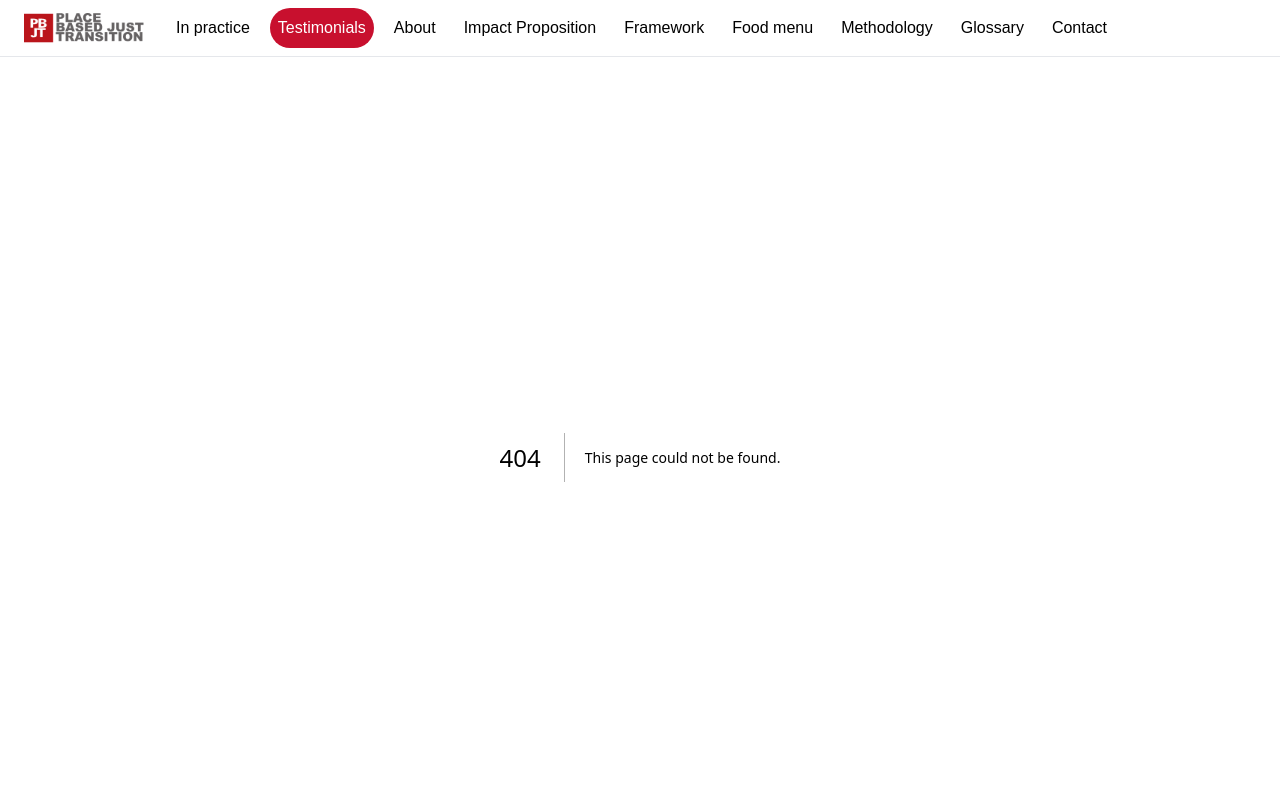
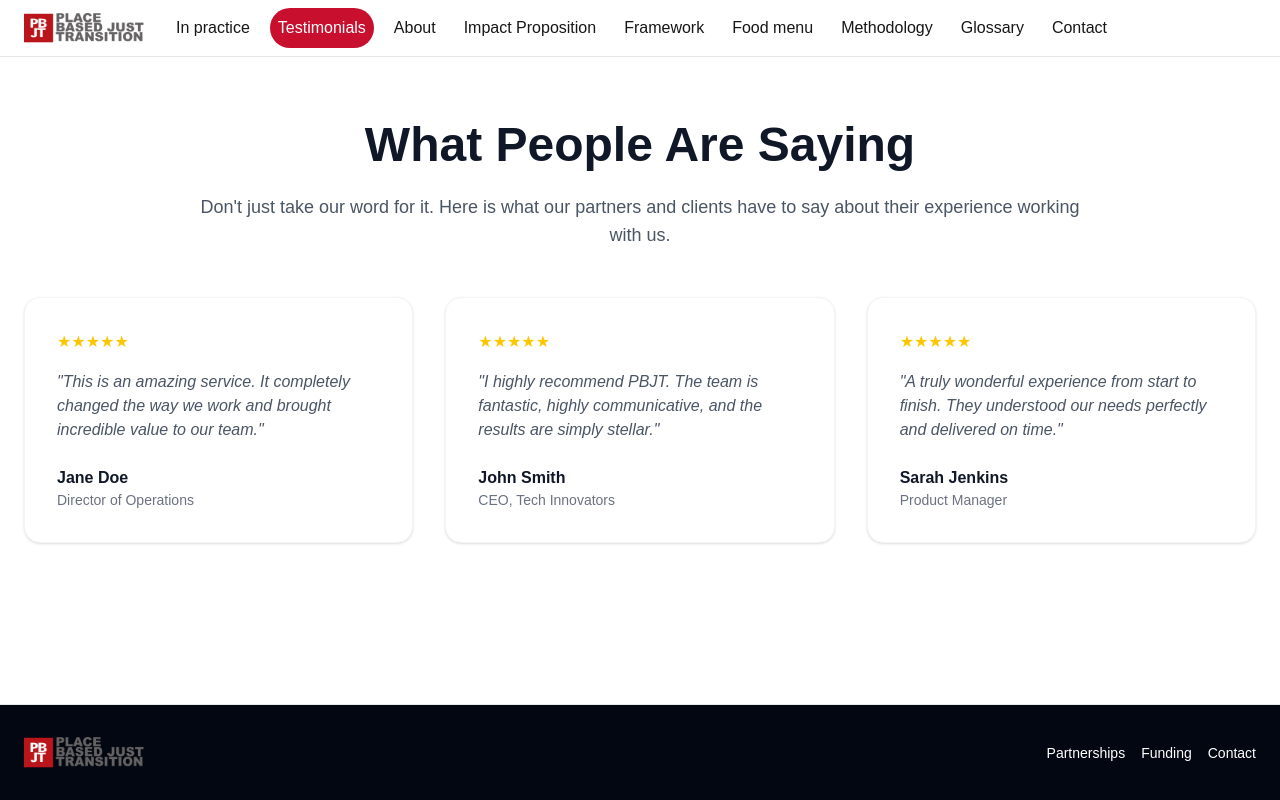
Before and after one commit to muhammed-bilal-uxd/new-pbjt-web-app, a Next.js app: page /testimonials in a window 1280 px wide. Before the commit this address had no page. Shown: the top 800 px of the page. Built offline with nearby package versions, Linux system fonts and the light colour scheme.

Commit message:
feat: footer update
Signed-off-by: bilal <mail2muhammedbilal@gmail.com>

```diff
--- /dev/null
+++ b/src/app/about/page.tsx
@@ -0,0 +1,34 @@
+export default function AboutPage() {
+  return (
+    <div className="container mx-auto px-6 py-16">
+      <div className="max-w-3xl mx-auto">
+        <h1 className="text-4xl md:text-5xl font-bold text-gray-900 dark:text-white mb-8 text-center">
+          About PBJT
+        </h1>
+
+        <div className="prose prose-lg dark:prose-invert max-w-none text-gray-600 dark:text-gray-300 space-y-6">
+          <p className="text-xl leading-relaxed">
+            Welcome to PBJT. We are dedicated to providing the best service possible to our clients, with a focus on innovation, impact, and excellence.
+          </p>
+
+          <p>
+            Founded with a vision to redefine how value is delivered, our mission is to create impactful solutions that drive real results.
+            We believe in strong partnerships, transparent communication, and continuous improvement.
+          </p>
+
+          <div className="my-12 p-8 bg-gray-50 dark:bg-gray-900 rounded-2xl border border-gray-100 dark:border-gray-800">
+            <h2 className="text-2xl font-semibold text-gray-900 dark:text-white mb-4">Our Vision</h2>
+            <p className="m-0">
+              To be the leading provider of innovative solutions in our field, recognized globally for our commitment to excellence, sustainable practices, and unwavering client satisfaction.
+            </p>
+          </div>
+
+          <h2 className="text-2xl font-semibold text-gray-900 dark:text-white mb-4">Our Team</h2>
+          <p>
+            With years of experience across various industries, our multidisciplinary team brings a wealth of knowledge and technical expertise to every project we undertake. We are passionate about what we do and are always looking for the next big challenge.
+          </p>
+        </div>
+      </div>
+    </div>
+  );
+}
--- /dev/null
+++ b/src/app/testimonials/page.tsx
@@ -0,0 +1,55 @@
+export default function TestimonialsPage() {
+  return (
+    <div className="container mx-auto px-6 py-16">
+      <div className="max-w-4xl mx-auto text-center mb-12">
+        <h1 className="text-4xl md:text-5xl font-bold text-gray-900 dark:text-white mb-6">
+          What People Are Saying
+        </h1>
+        <p className="text-lg text-gray-600 dark:text-gray-300">
+          Don't just take our word for it. Here is what our partners and clients have to say about their experience working with us.
+        </p>
+      </div>
+
+      <div className="grid gap-8 md:grid-cols-2 lg:grid-cols-3 max-w-7xl mx-auto">
+        <div className="p-8 bg-white dark:bg-gray-900 rounded-2xl shadow-sm border border-gray-100 dark:border-gray-800 transition-all hover:shadow-md">
+          <div className="flex text-yellow-400 mb-4">
+            ★★★★★
+          </div>
+          <p className="text-gray-600 dark:text-gray-300 italic mb-6">
+            "This is an amazing service. It completely changed the way we work and brought incredible value to our team."
+          </p>
+          <div>
+            <div className="font-semibold text-gray-900 dark:text-white">Jane Doe</div>
+            <div className="text-sm text-gray-500">Director of Operations</div>
+          </div>
+        </div>
+
+        <div className="p-8 bg-white dark:bg-gray-900 rounded-2xl shadow-sm border border-gray-100 dark:border-gray-800 transition-all hover:shadow-md">
+          <div className="flex text-yellow-400 mb-4">
+            ★★★★★
+          </div>
+          <p className="text-gray-600 dark:text-gray-300 italic mb-6">
+            "I highly recommend PBJT. The team is fantastic, highly communicative, and the results are simply stellar."
+          </p>
+          <div>
+            <div className="font-semibold text-gray-900 dark:text-white">John Smith</div>
+            <div className="text-sm text-gray-500">CEO, Tech Innovators</div>
+          </div>
+        </div>
+
+        <div className="p-8 bg-white dark:bg-gray-900 rounded-2xl shadow-sm border border-gray-100 dark:border-gray-800 transition-all hover:shadow-md">
+          <div className="flex text-yellow-400 mb-4">
+            ★★★★★
+          </div>
+          <p className="text-gray-600 dark:text-gray-300 italic mb-6">
+            "A truly wonderful experience from start to finish. They understood our needs perfectly and delivered on time."
+          </p>
+          <div>
+            <div className="font-semibold text-gray-900 dark:text-white">Sarah Jenkins</div>
+            <div className="text-sm text-gray-500">Product Manager</div>
+          </div>
+        </div>
+      </div>
+    </div>
+  );
+}
--- a/src/components/Footer.tsx
+++ b/src/components/Footer.tsx
@@ -1,5 +1,7 @@
 import Link from 'next/link';
 import Image from 'next/image';
+
+import "./footer.css"
 
 function Logo() {
   return (
@@ -28,7 +30,7 @@ function FooterNavLinks() {
         <Link
           key={item.href}
           href={item.href}
-          className="footer-link text-sm text-white-500 hover:text-gray-900 dark:text-gray-400 dark:hover:text-white transition-colors"
+          className="footer-link text-sm text-white hover:text-primary transition-colors"
         >
           {item.label}
         </Link>
--- /dev/null
+++ b/src/components/footer.css
@@ -0,0 +1,3 @@
+.footer-link:hover {
+    color: var(--pbjt-primary-color);
+}
```
